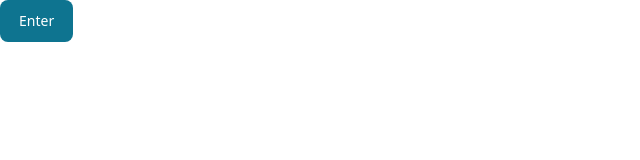
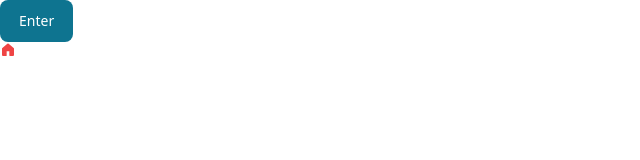
Before and after one commit to Languagelabs/mernstack-blog, a React (Vite) app in the folder client/: page / in a window 1280 px wide. Shown: the top 160 px of the page, without its empty margins (0-640 px from the left). Built offline with nearby package versions, Linux system fonts and the light colour scheme.

Commit message:
installed react-icons and react-router-dom

```diff
--- a/client/package.json
+++ b/client/package.json
@@ -13,7 +13,9 @@
     "flowbite": "^2.2.1",
     "flowbite-react": "^0.7.2",
     "react": "^18.2.0",
-    "react-dom": "^18.2.0"
+    "react-dom": "^18.2.0",
+    "react-icons": "^5.0.1",
+    "react-router-dom": "^6.21.3"
   },
   "devDependencies": {
     "@types/react": "^18.2.43",
--- a/client/src/App.jsx
+++ b/client/src/App.jsx
@@ -1,10 +1,13 @@
 import { Button } from "flowbite-react";
+import { GoHomeFill } from "react-icons/go";
 
 export default function App() {
   return (
     <div className="text-red-500">
       {/* flowbite test */}
       <Button> Enter </Button>
+      {/* React icons test */}
+      <GoHomeFill />
     </div>
   )
 }
```
Also changed, not shown: 1 other file (tests, documents, lock files or other folders).
